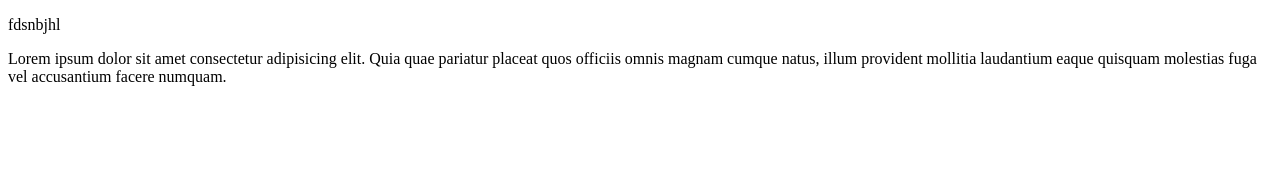
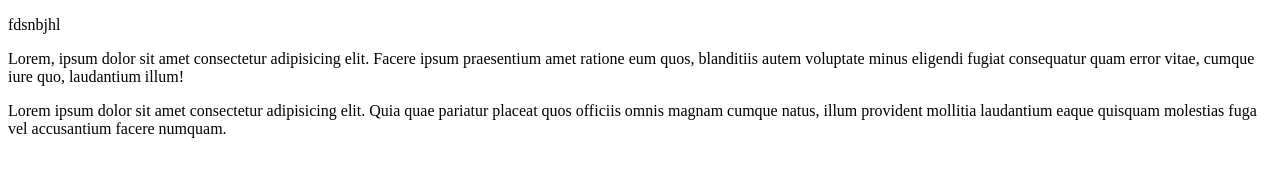
Before and after one commit to mayankpcp7/travel-landing, a plain HTML site: page m-ndex.html in a window 1280 px wide. Drawn offline with Linux system fonts and the light colour scheme.

Commit message:
new commit

```diff
--- a/m-ndex.html
+++ b/m-ndex.html
@@ -10,6 +10,7 @@
 
 <body>
     <p>fdsnbjhl</p>
+    <p>Lorem, ipsum dolor sit amet consectetur adipisicing elit. Facere ipsum praesentium amet ratione eum quos, blanditiis autem voluptate minus eligendi fugiat consequatur quam error vitae, cumque iure quo, laudantium illum!</p>
     <p>Lorem ipsum dolor sit amet consectetur adipisicing elit. Quia quae pariatur placeat quos officiis omnis magnam
         cumque natus, illum provident mollitia laudantium eaque quisquam molestias fuga vel accusantium facere numquam.
     </p>
```
